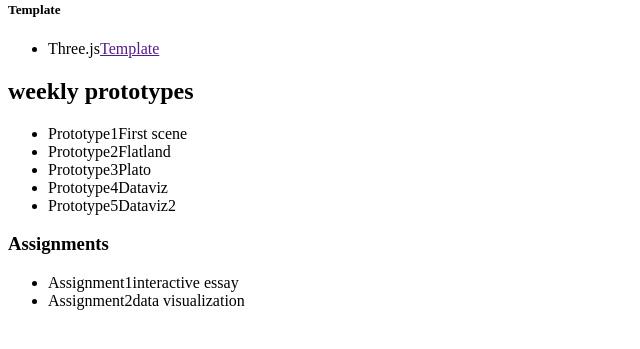
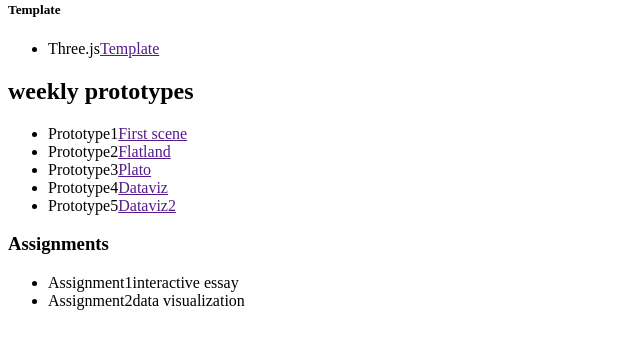
Before and after one commit to Shayanowji1/IASC-2P02, a plain HTML site: page index.html in a window 1280 px wide. Shown: the part 105-454 px from the top of the page, without its empty margins (0-640 px from the left). Drawn offline with Linux system fonts and the light colour scheme.

Commit message:
Update index.html

```diff
--- a/index.html
+++ b/index.html
@@ -13,11 +13,11 @@
 
        <h2>weekly prototypes</h2>
        <ul>
-       <li>Prototype1<a href=""></a>First scene</li>
-       <li>Prototype2<a href=""></a>Flatland</li>
-       <li>Prototype3<a href=""></a>Plato</li>
-       <li>Prototype4<a href=""></a>Dataviz</li>
-       <li>Prototype5<a href=""></a>Dataviz2</li>
+       <li>Prototype1<a href="">First scene</a></li>
+       <li>Prototype2<a href="">Flatland</a></li>
+       <li>Prototype3<a href="">Plato</a></li>
+       <li>Prototype4<a href="">Dataviz</a></li>
+       <li>Prototype5<a href="">Dataviz2</a></li>
        </ul>
        <h3>Assignments</h3>
        <ul>
```
